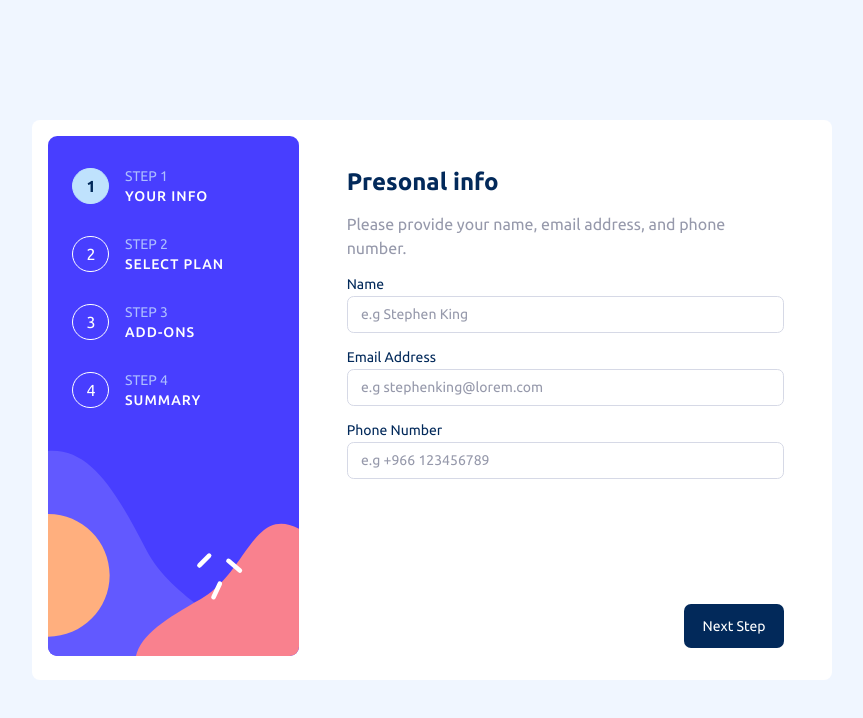
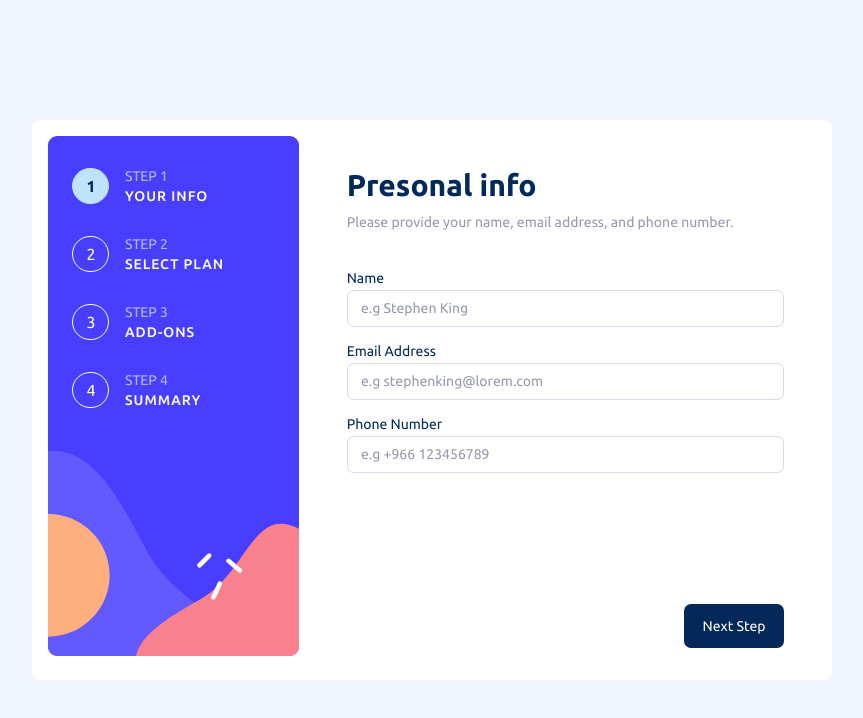
Before and after one commit to Mateeb11/multi-step-form, a React (Vite) app: page / in a window 1280 px wide. Shown: the top 718 px of the page, without its empty margins (208-1071 px from the left). Built offline with nearby package versions, Linux system fonts and the light colour scheme.

Commit message:
fixing the gap between the title and the description in form component

```diff
--- a/src/Component/Form/Plan.module.scss
+++ b/src/Component/Form/Plan.module.scss
@@ -59,6 +59,9 @@
   .time {
     padding-inline: 7em;
   }
+  .info {
+    gap: 0.5em;
+  }
 }
 
 //for the toggle switch button
--- a/src/Component/UI/Form.jsx
+++ b/src/Component/UI/Form.jsx
@@ -3,8 +3,8 @@ import classes from "./Form.module.scss";
 export default function Form({ title, description, className, children }) {
   return (
     <div className={`${classes.form} ${className}`}>
-      <h1>{title}</h1>
-      <p>{description}</p>
+      <h1 className={classes.title}>{title}</h1>
+      <p className={classes.description}>{description}</p>
       {children}
     </div>
   );
--- a/src/Component/UI/Form.module.scss
+++ b/src/Component/UI/Form.module.scss
@@ -15,14 +15,15 @@
   -webkit-box-shadow: 1px 10px 38px -35px rgba(0, 0, 0, 0.35);
   -moz-box-shadow: 1px 10px 38px -35px rgba(0, 0, 0, 0.35);
 
-  h1 {
+  .title {
     font-size: var(--font-size-large);
 
     color: var(--clr-primary-900);
   }
-  p {
+  .description {
     line-height: 1.5;
-
+    font-weight: var(--font-weight-light);
+    font-size: var(--font-size-small);
     color: var(--clr-neutral-700);
   }
 }
@@ -36,5 +37,13 @@
 
     padding: 0;
     padding-block: 2em;
+
+    .title {
+      font-size: var(--font-size-larger);
+    }
+    .description {
+      margin-top: -0.5em;
+      margin-bottom: 1.5em;
+    }
   }
 }
--- a/src/index.scss
+++ b/src/index.scss
@@ -25,6 +25,7 @@
   --font-size-medium: 16px;
   --font-size-semi-medium: 18px;
   --font-size-large: 24px;
+  --font-size-larger: 30px;
 
   // Font weights
   --font-weight-light: 400;
```
